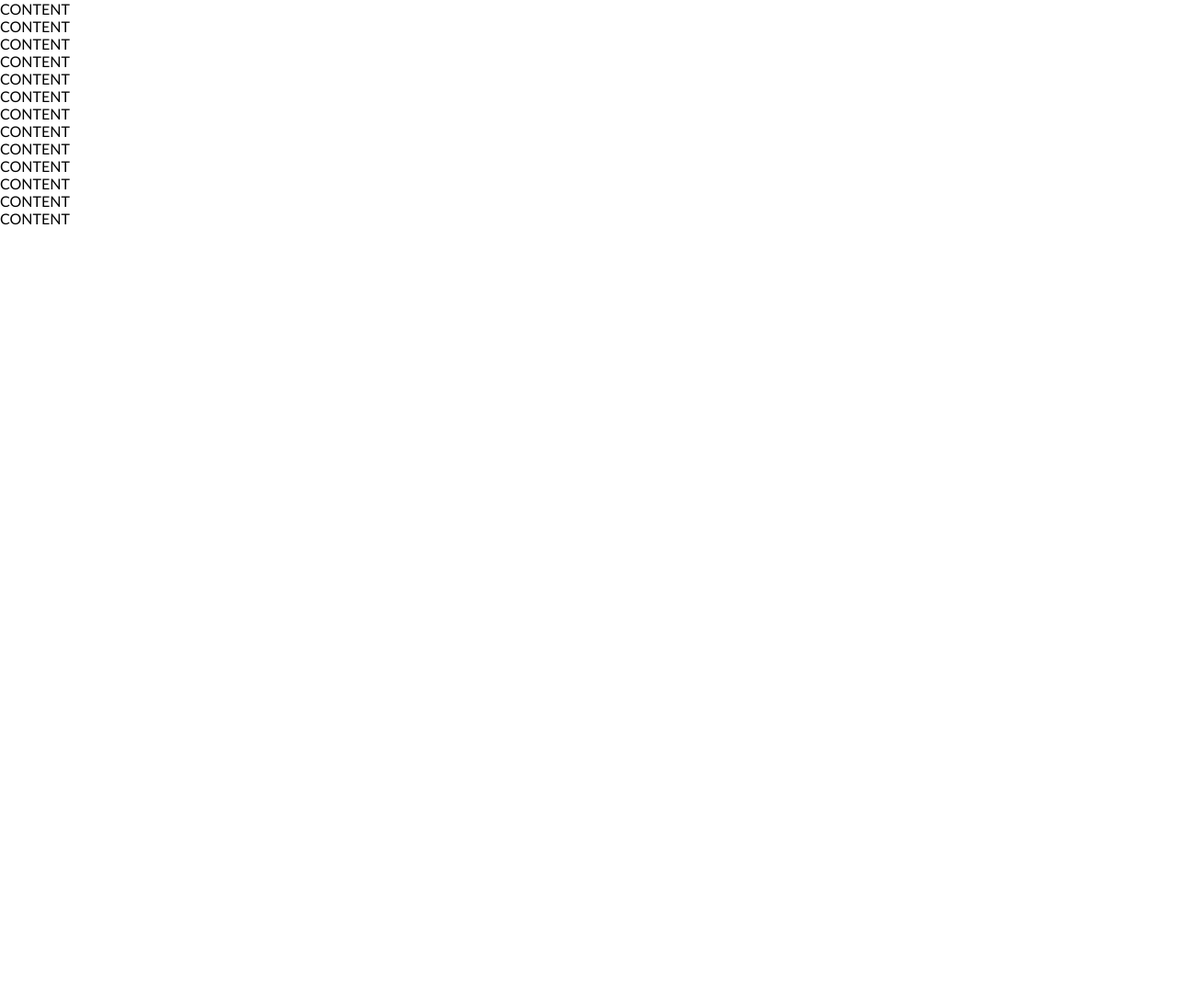
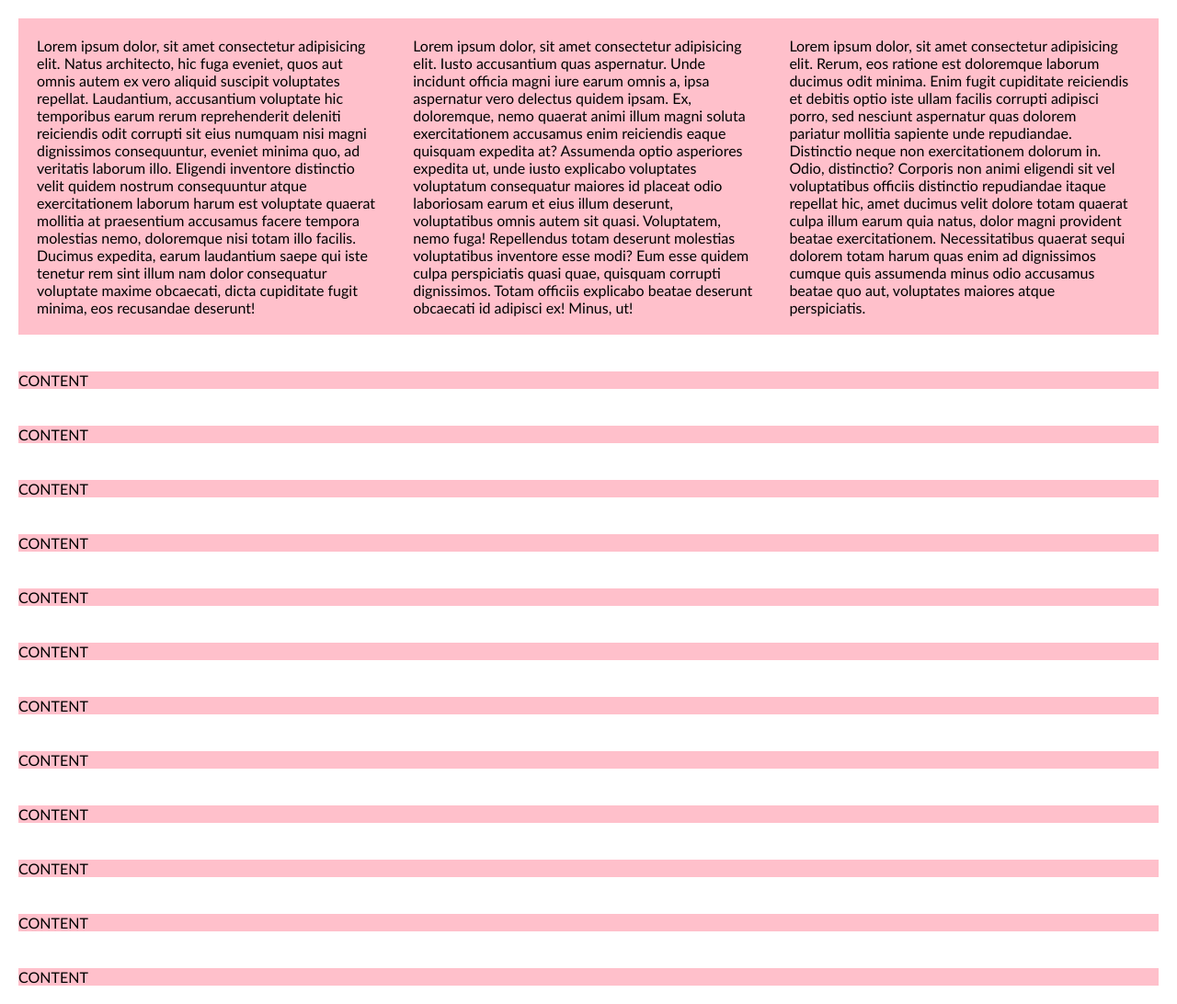
Before and after one commit to Evelinatoleike/mano-portfolio-projektas, a website: page index.html in a window 1280 px wide. Shown: the whole page at 92% size. Before the commit the page ends 800 px from the top, so only its background shows below. Drawn offline with Linux system fonts and the light colour scheme.

Commit message:
layout example

```diff
--- a/css/init/layout.css
+++ b/css/init/layout.css
@@ -1,4 +1,42 @@
 .container {
     display: inline-block;
     width: 100%;
+    padding: 20px;
 }
+
+.container>.row {
+    display: inline-block;
+    width: 100%;
+    background-color: pink;
+}
+
+.container>.row>.col-6 {
+    float: left;
+    width: 50%;
+}
+
+.container>.row>.col-12 {
+    float: left;
+    width: 100%;
+    padding: 20px;
+}
+
+@media (min-width: 575px) {}
+
+@media (min-width: 767px) {
+    .container>.row>.col-md-6 {
+        float: left;
+        width: 50%;
+    }
+}
+
+@media (min-width: 991px) {
+    .container>.row>.col-lg-4 {
+        float: left;
+        width: 33%;
+    }
+}
+
+@media (min-width: 1199px) {}
+
+@media (min-width: 1399px) {}
--- a/index.html
+++ b/index.html
@@ -12,78 +12,105 @@
 <body>
     <!-- HEADER START -->
     <div class="container">
-        CONTENT
+        <div class="row">
+            <p class="col-12 col-md-6 col-lg-4">Lorem ipsum dolor, sit amet consectetur adipisicing elit. Natus architecto, hic fuga eveniet, quos aut omnis autem ex vero aliquid suscipit voluptates repellat. Laudantium, accusantium voluptate hic temporibus earum rerum reprehenderit deleniti reiciendis odit corrupti sit eius numquam nisi magni dignissimos consequuntur, eveniet minima quo, ad veritatis laborum illo. Eligendi inventore distinctio velit quidem nostrum consequuntur atque exercitationem laborum harum est voluptate quaerat mollitia at praesentium accusamus facere tempora molestias nemo, doloremque nisi totam illo facilis. Ducimus expedita, earum laudantium saepe qui iste tenetur rem sint illum nam dolor consequatur voluptate maxime obcaecati, dicta cupiditate fugit minima, eos recusandae deserunt!</p>
+            <p class="col-12 col-md-6 col-lg-4">Lorem ipsum dolor, sit amet consectetur adipisicing elit. Iusto accusantium quas aspernatur. Unde incidunt officia magni iure earum omnis a, ipsa aspernatur vero delectus quidem ipsam. Ex, doloremque, nemo quaerat animi illum magni soluta exercitationem accusamus enim reiciendis eaque quisquam expedita at? Assumenda optio asperiores expedita ut, unde iusto explicabo voluptates voluptatum consequatur maiores id placeat odio laboriosam earum et eius illum deserunt, voluptatibus omnis autem sit quasi. Voluptatem, nemo fuga! Repellendus totam deserunt molestias voluptatibus inventore esse modi? Eum esse quidem culpa perspiciatis quasi quae, quisquam corrupti dignissimos. Totam officiis explicabo beatae deserunt obcaecati id adipisci ex! Minus, ut!</p>
+            <p class="col-12 col-md-6 col-lg-4">Lorem ipsum dolor, sit amet consectetur adipisicing elit. Rerum, eos ratione est doloremque laborum ducimus odit minima. Enim fugit cupiditate reiciendis et debitis optio iste ullam facilis corrupti adipisci porro, sed nesciunt aspernatur quas dolorem pariatur mollitia sapiente unde repudiandae. Distinctio neque non exercitationem dolorum in. Odio, distinctio? Corporis non animi eligendi sit vel voluptatibus officiis distinctio repudiandae itaque repellat hic, amet ducimus velit dolore totam quaerat culpa illum earum quia natus, dolor magni provident beatae exercitationem. Necessitatibus quaerat sequi dolorem totam harum quas enim ad dignissimos cumque quis assumenda minus odio accusamus beatae quo aut, voluptates maiores atque perspiciatis.</p>
+        </div>
     </div>
     <!-- HEADER END -->
 
     <!-- HERO START -->
     <div class="container">
+        <div class="row">
             CONTENT
+        </div>
     </div>
     <!-- HERO END -->
 
     <!-- CLIENTS START -->
     <div class="container">
+        <div class="row">
             CONTENT
+        </div>
     </div>
     <!-- CLIENTS END -->
 
     <!-- SERVICES START -->
     <div class="container">
+        <div class="row">
             CONTENT
+        </div>
     </div>
     <!-- SERVICES END -->
 
     <!-- ABOUT ME START -->
     <div class="container">
+        <div class="row">
             CONTENT
+        </div>
     </div>
     <!-- ABOUT ME END -->
 
     <!-- HIRE US START -->
     <div class="container">
+        <div class="row">
             CONTENT
+        </div>
     </div>
     <!-- HIRE US END -->
 
     <!-- ACHIEVEMENTS START -->
     <div class="container">
+        <div class="row">
             CONTENT
+        </div>
     </div>
     <!-- SCHIEVEMENTS END -->
 
     <!-- PROMO VIDEO START -->
     <div class="container">
+        <div class="row">
             CONTENT
+        </div>
     </div>
     <!-- PROMO VIDEO END -->
 
     <!-- CASE STUDIES START -->
     <div class="container">
+        <div class="row">
             CONTENT
+        </div>
     </div>
     <!-- CASE STUDIES END -->
 
     <!-- TESTIMONIALS START -->
     <div class="container">
+        <div class="row">
             CONTENT
+        </div>
     </div>
     <!-- TESTIMONIALS END -->
 
     <!-- BLOG START -->
     <div class="container">
+        <div class="row">
             CONTENT
+        </div>
     </div>
     <!-- BLOG END -->
 
     <!-- CONTACTS START -->
     <div class="container">
+        <div class="row">
             CONTENT
+        </div>
     </div>
     <!-- CONTACTS END -->
 
     <!-- FOOTER START-->
     <div class="container">
+        <div class="row">
             CONTENT
         </div>
         <!-- FOOTER END-->
```
Lines whose indentation alone changed are shown as unchanged.
